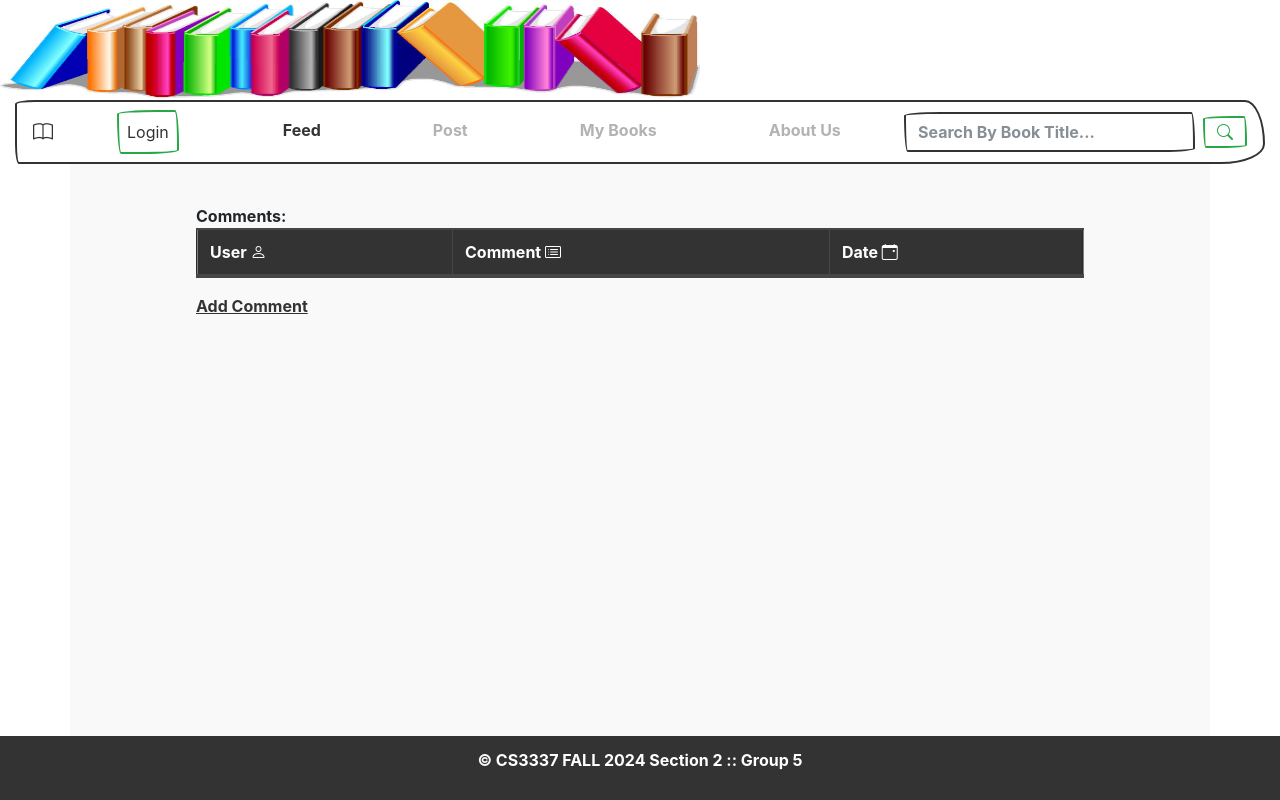
After one commit to jalfar60/jalfar60.github.io, a Django app: page /bookcomments/22 in a window 1280 px wide. The commit adds this page. Run offline with Django 5.2, Linux system fonts and the light colour scheme; data that the repository does not hold is empty; some libraries are stand-ins or nearby versions; some web fonts are replaced.

Commit message:
comment format revised, form still wip

```diff
--- /dev/null
+++ b/bookEx/bookEx/templates/bookMng/bookcomments.html
@@ -0,0 +1,25 @@
+{% extends "base.html" %}
+  {% load static %}
+
+  {% block content %}
+
+  <br>Comments:<br>
+    <table class="table" border="2">
+    <thead class="thead-dark">
+    <tr>
+      <th>User <i class="bi bi-person"></i></th>
+      <th>Comment <i class="bi bi-card-list"></i></th>
+      <th>Date <i class="bi bi-calendar-event"></i></th>
+    </tr>
+    </thead>
+
+    {% for comment in comments %}
+    <tr>
+      <td>{{ comment.user }}</td>
+      <td>{{ comment.comment }}</td>
+      <td>{{ comment.comment_date_time }}</td>
+    </tr>
+    {% endfor %}
+  </table>
+  <a href="postcomment/{{ bookid }}">Add Comment</a><br><br>
+  {% endblock content %}
--- a/bookEx/bookEx/templates/bookMng/displaybooks.html
+++ b/bookEx/bookEx/templates/bookMng/displaybooks.html
@@ -44,7 +44,7 @@
                 </div>
                 <p class="card_avg_rating">Average rating: 3*</p>
                 <p><b>{{ book.username }}</b>: (This user has not posted a description)</p>
-                <a href="#">View comments</a>
+                <a href="bookcomments/{{ book.id }}">View comments</a>
               </div>
             </div>
         </div>
--- a/bookEx/bookMng/urls.py
+++ b/bookEx/bookMng/urls.py
@@ -13,6 +13,8 @@ urlpatterns = [
     path("deletebook/<int:book_id>", views.deletebook, name="deletebook"),
     path("aboutus", views.aboutus, name="aboutus"),
     path("search", views.search, name="search"),
+    path("bookcomments/<int:book_id>", views.bookcomments, name="bookcomments"),
+    path("bookcomments/postcomment/<int:book_id>", views.postcomment, name="postcomment"),
 
     path("api/getFavoriteBooks", views.getFavoriteBooks, name="getFavoriteBooks"),
     path("api/toggleFavoritesByBookID/<int:book_id>", views.toggleFavoritesByBookID, name="toggleFavoritesByBookID"),
--- a/bookEx/bookMng/views.py
+++ b/bookEx/bookMng/views.py
@@ -51,26 +51,26 @@ def postbook(request):
         {"form": form, "submitted": submitted},
     )
 
-# def postcomment(request):
-#     submitted = False
-#     if request.method == "POST":
-#         form = CommentForm(request.POST)
-#         if form.is_valid():
-#             comment = form.save(commit=False)
-#             try:
-#                 comment.book = request.bookid
-#                 comment.user = request.user
-#             except Exception:
-#                 pass
-#             comment.save()
-#     else:
-#         form = CommentForm()
-#         if "submitted" in request.GET:
-#             submitted = True
-#     return render(
-#         request,
-#         "bookMng/book_detail.html",
-#         {"form": form, "submitted": submitted},)
+def postcomment(request,book_id):
+    submitted = False
+    if request.method == "POST":
+        form = CommentForm(request.POST)
+        if form.is_valid():
+            comment = form.save(commit=False)
+            try:
+                comment.book = book_id
+                comment.user = request.user
+            except Exception:
+                pass
+            comment.save()
+    else:
+        form = CommentForm()
+        if "submitted" in request.GET:
+            submitted = True
+    return render(
+        request,
+        "bookMng/postcomment.html",
+        {"form": form, "submitted": submitted},)
 
 def displaybook(request):
     books = Book.objects.all()
@@ -135,19 +135,6 @@ def favoriteBooks(request):
 def book_detail(request, book_id):
     book = Book.objects.get(id=book_id)
     book.pic_path = book.picture.url[14:]
-
-    comments = Comment.objects.all()
-
-    if request.method == "POST":
-        form = CommentForm(request.POST)
-        if form.is_valid():
-            comment = form.save(commit=False)
-            try:
-                comment.book = book_id
-                comment.user = request.user
-            except Exception:
-                pass
-            comment.save()
 
     comments = Comment.objects.all()
 
@@ -326,3 +313,15 @@ def rateByBookID(request, book_id):
         "status": "success"
     }
     return JsonResponse(data)
+
+def bookcomments(request, book_id):
+    comments = Comment.objects.all()
+
+    return render(
+        request,
+        "bookMng/bookcomments.html",
+        {
+            "comments": comments,
+            "bookid": book_id,
+        },
+    )
```
Also changed, not shown: bookEx/bookEx/templates/bookMng/postcomment.html (added, +32 -0 lines), bookEx/db.sqlite3.
